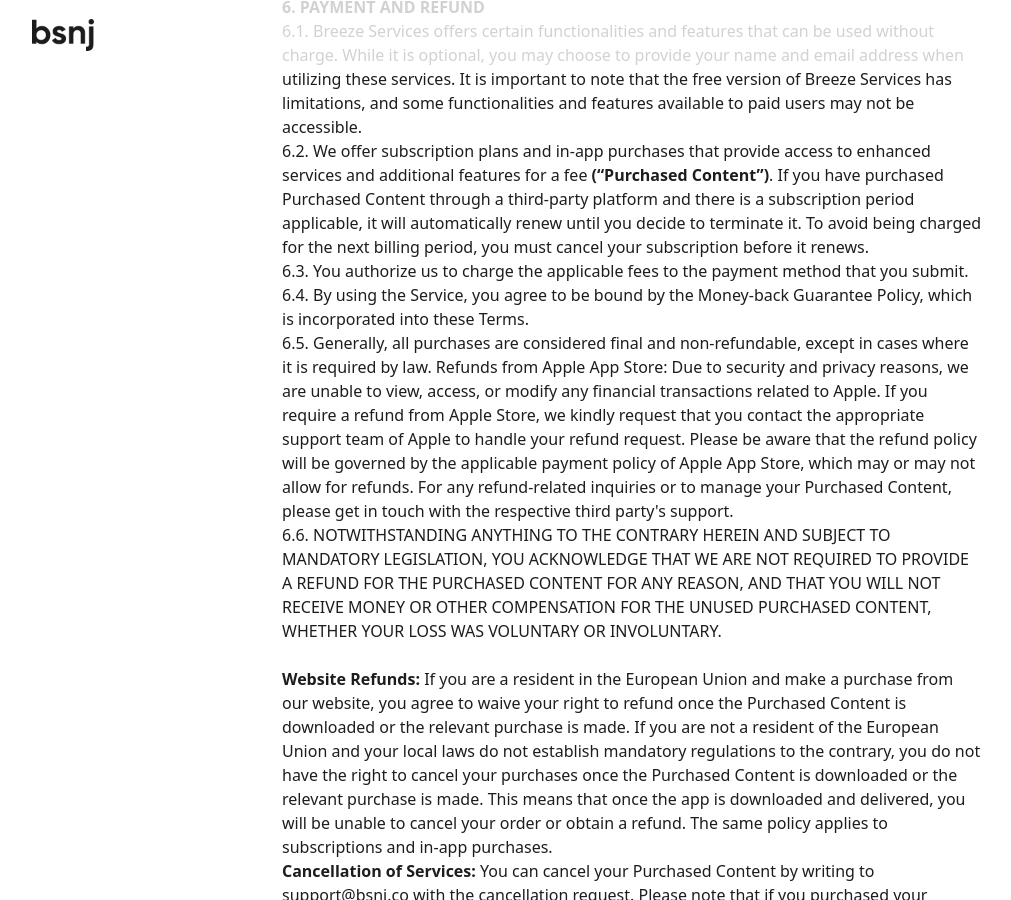
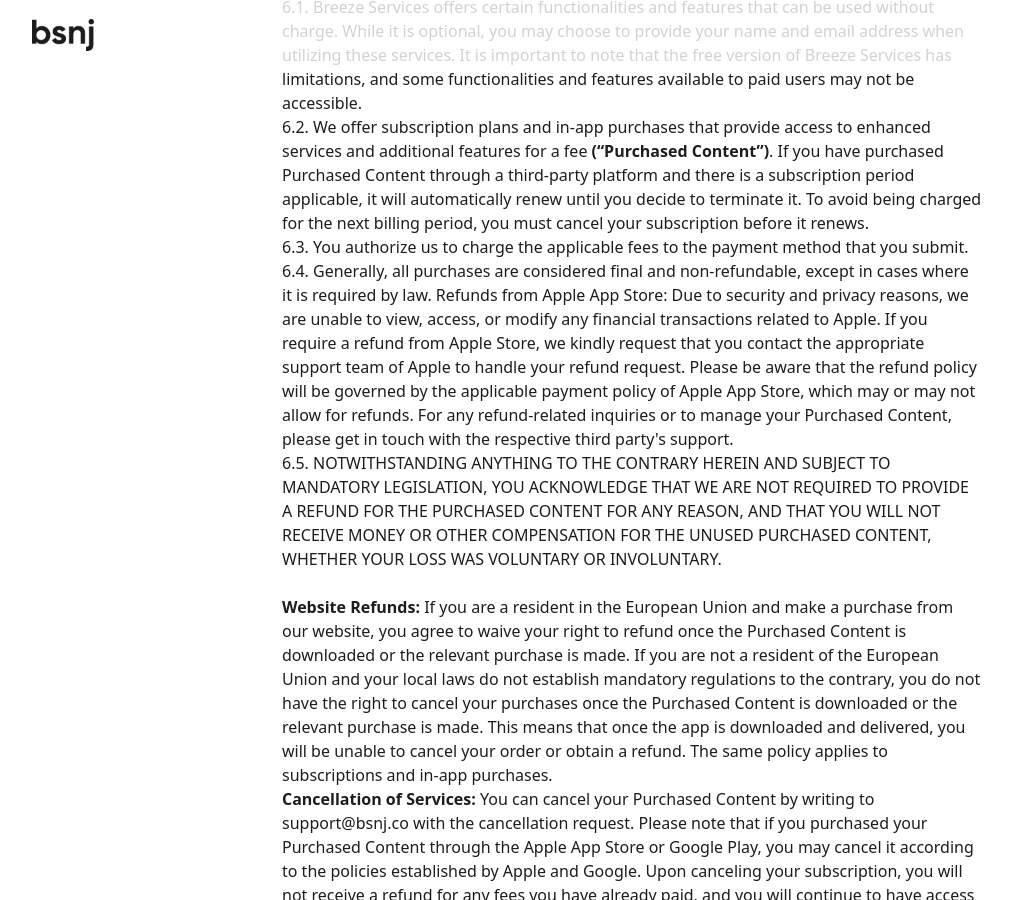
Before and after one commit to basenjiapps/basenjiapps.github.io, a Jekyll site: the page built from docs/web_terms_of_use_2.html, in a window 1280 px wide and 900 px high, scrolled down 3343 px. Shown: the whole window, without its empty margins (8-1019 px from the left). Built offline with Jekyll 4.4.1, drawn with Linux system fonts in a browser that asks for light colours; some of the changed text lies outside the part shown.

Commit message:
got rid all related to money-back from web_terms_of_use

```diff
--- a/docs/web_terms_of_use_2.html
+++ b/docs/web_terms_of_use_2.html
@@ -33,9 +33,7 @@
   by these Terms and Conditions of Use (the "Terms"), which establish a legally
   binding contractual relationship between you and the Company. For this reason,
   PLEASE READ THE TERMS CAREFULLY BEFORE USING THE SERVICE. <br />
-  1.3. Please review also our Privacy Policy and Money-back Guarantee Policy
-  <br />
-  The terms of the Privacy <br />
+  1.3. Please review also our Privacy Policy The terms of the Privacy <br />
   Policy and other supplemental terms, policies or documents that may be posted
   on the Service from time to time are hereby expressly incorporated herein by
   reference. We reserve the right, in our sole discretion, to make changes or
@@ -196,9 +194,7 @@
   subscription before it renews.<br />
   6.3. You authorize us to charge the applicable fees to the payment method that
   you submit. <br />
-  6.4. By using the Service, you agree to be bound by the Money-back Guarantee
-  Policy, which is incorporated into these Terms. <br />
-  6.5. Generally, all purchases are considered final and non-refundable, except
+  6.4. Generally, all purchases are considered final and non-refundable, except
   in cases where it is required by law. Refunds from Apple App Store: Due to
   security and privacy reasons, we are unable to view, access, or modify any
   financial transactions related to Apple. If you require a refund from Apple
@@ -207,7 +203,7 @@
   will be governed by the applicable payment policy of Apple App Store, which
   may or may not allow for refunds. For any refund-related inquiries or to
   manage your Purchased Content, please get in touch with the respective third
-  party's support. <br />6.6. NOTWITHSTANDING ANYTHING TO THE CONTRARY HEREIN
+  party's support. <br />6.5. NOTWITHSTANDING ANYTHING TO THE CONTRARY HEREIN
   AND SUBJECT TO MANDATORY LEGISLATION, YOU ACKNOWLEDGE THAT WE ARE NOT REQUIRED
   TO PROVIDE A REFUND FOR THE PURCHASED CONTENT FOR ANY REASON, AND THAT YOU
   WILL NOT RECEIVE MONEY OR OTHER COMPENSATION FOR THE UNUSED PURCHASED CONTENT,
```
Also changed, not shown: docs/web_terms_of_use.html (+3 -7 lines), docs/web_terms_of_use_1.html (+3 -7 lines).
